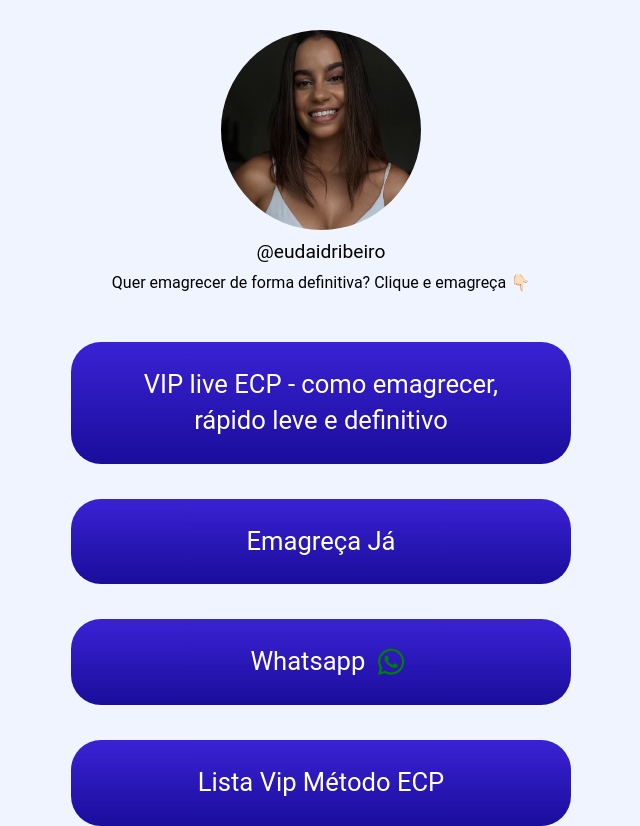
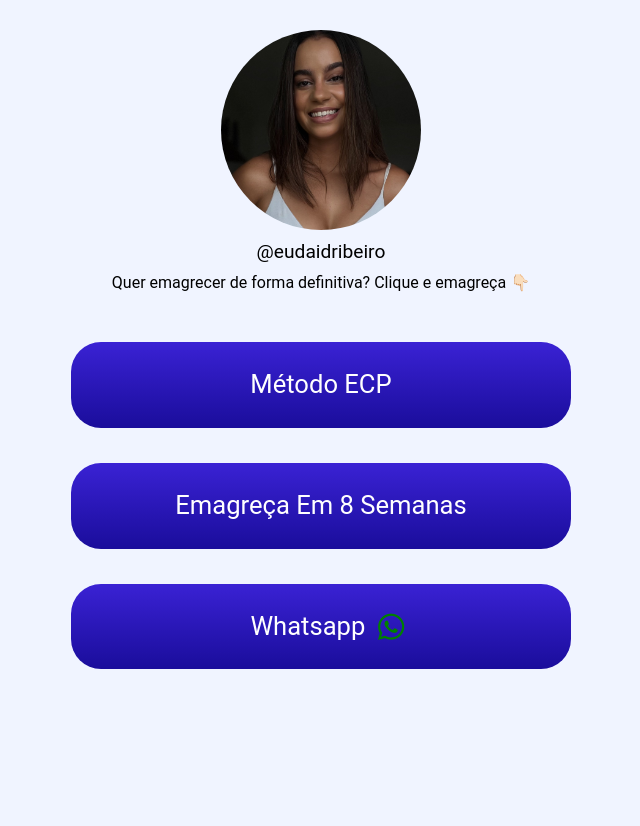
Before and after one commit to Daniel-jpg1/Daid-Personal, a website built with Vite: page index.html in a window 1280 px wide. Shown: the whole page, without its empty margins (319-959 px from the left). After the commit the page ends 800 px from the top, so only its background shows below. Built offline with nearby package versions, Linux system fonts and the light colour scheme.

Commit message:
feat: link alteration

```diff
--- a/index.html
+++ b/index.html
@@ -19,14 +19,13 @@
 
         <nav class="links">
 
-           <a href="https://chat.whatsapp.com/EhKKggJPYJQ0xnMbTF4jiN" class="link">VIP live ECP - como emagrecer, rápido leve e definitivo</a>
+            <a href="https://www.daidribeiro.com.br/metodo-ecp" class="link">Método ECP</a>
 
-            <a href="https://payfast.greenn.com.br/119758" class="link">Emagreça Já</a>
+
+            <a href="https://payfast.greenn.com.br/119758" class="link">Emagreça Em 8 Semanas</a>
 
             <a href="https://wa.me/5521993950375" class="link">&nbsp;&nbsp;Whatsapp&nbsp;&nbsp;<i class="fab fa-whatsapp" style="font-size: 30px; color: green;"></i>
             </a>
-
-            <a href="https://docs.google.com/forms/d/e/1FAIpQLScAtfec8qz0-mEs2S-SV4zHxme8tm4-jLb3O2v1bx7Xa-4lBQ/viewform?usp=dialog" class="link">Lista Vip Método ECP</a>
 
         </nav>
     </div>
```
